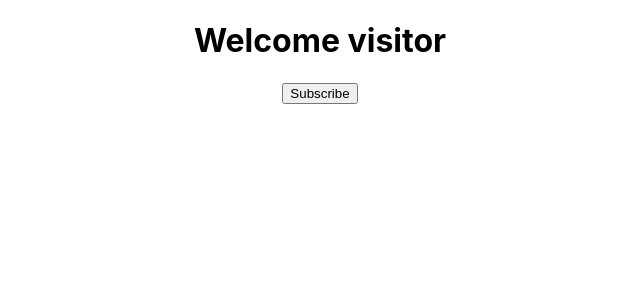
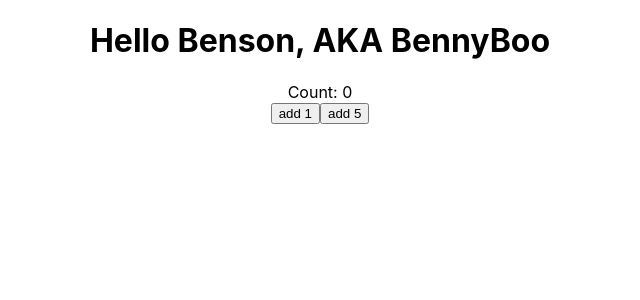
Before and after one commit to bennysonson/ReactDemo, a React (Create React App) app: page / in a window 1280 px wide. Shown: the top 300 px of the page, without its empty margins (320-960 px from the left). Built offline with nearby package versions, Linux system fonts and the light colour scheme.

Commit message:
Through state

```diff
--- a/src/App.js
+++ b/src/App.js
@@ -3,17 +3,17 @@ import Greet from './components/Greet'
 import Welcome from './components/Welcome'
 import Hello from './components/Hello'
 import Message from './components/Message'
+import Counter from './components/Counter'
 
 function App() {
   return (
     <div className="App">
-      {/* <Greet name='Benson'>
-        <p>child 1</p>
-        <p>child 2</p>
+      <Greet name='Benson' hiddenName='BennyBoo'>
       </Greet>
-      <Greet name="Benny"></Greet>
-      <Welcome name='Benson'></Welcome> */}
-      <Message/>
+      {/* <Greet name="Benny"></Greet> */}
+      {/* <Welcome name='Benson'></Welcome> */}
+      {/* <Message/> */}
+      <Counter></Counter>
     </div>
   );
 }
--- /dev/null
+++ b/src/components/Counter.js
@@ -0,0 +1,30 @@
+import React, { Component } from 'react'
+
+class Counter extends Component {
+
+    constructor(props) {
+        super(props);
+
+        this.state = {
+            count: 0
+        }
+    }
+
+    increment(addValue) {
+        this.setState(prevState => ({
+            count: prevState.count + addValue
+        }))
+    }
+
+  render() {
+    return (
+      <div>
+        <div>Count: {this.state.count}</div>
+        <button onClick={() => this.increment(1)}>add 1</button>
+        <button onClick={() => this.increment(5)}>add 5</button>
+      </div>
+    )
+  }
+}
+
+export default Counter
--- a/src/components/Greet.js
+++ b/src/components/Greet.js
@@ -2,12 +2,10 @@
     return <h1>Hello Benson</h1>
 } */
 
-const Greet = (props) => {
-    console.log(props);
+const Greet = ({name, hiddenName}) => {
     return (
         <div>
-            <h1>Hello {props.name}</h1>
-            {props.children}
+            <h1>Hello {name}, AKA {hiddenName}</h1>
         </div>
     )
 }
--- a/src/components/Message.js
+++ b/src/components/Message.js
@@ -9,11 +9,17 @@ class Message extends Component {
         }
     }
 
+    changeMessage() {
+        this.setState({
+            message: 'Thank you for subscring'
+        })
+    }
+
     render() {
         return (
             <div>
                 <h1>{this.state.message}</h1>
-                <button>Subscribe</button>
+                <button onClick={() => this.changeMessage()}>Subscribe</button>
             </div>
         )
     }
```
